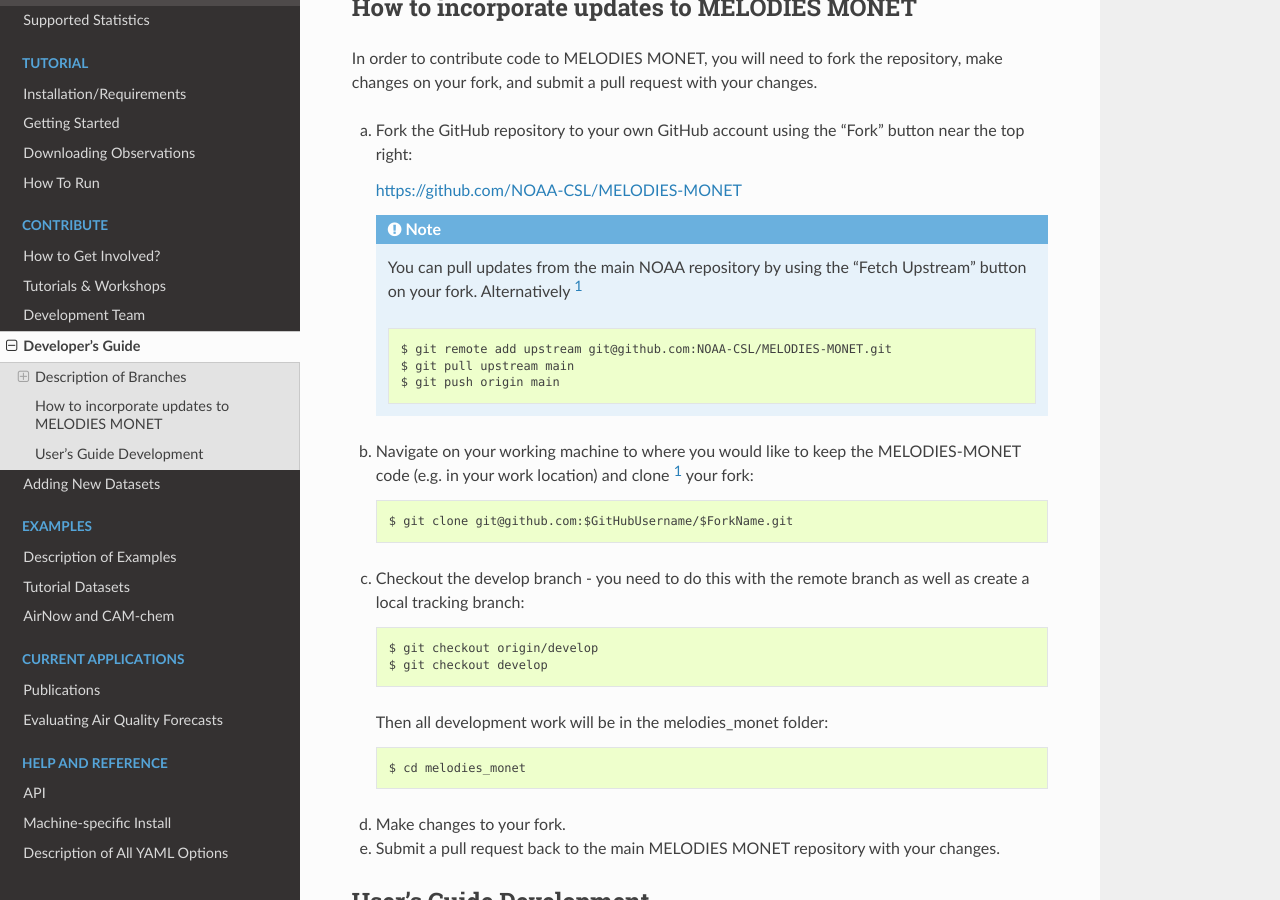
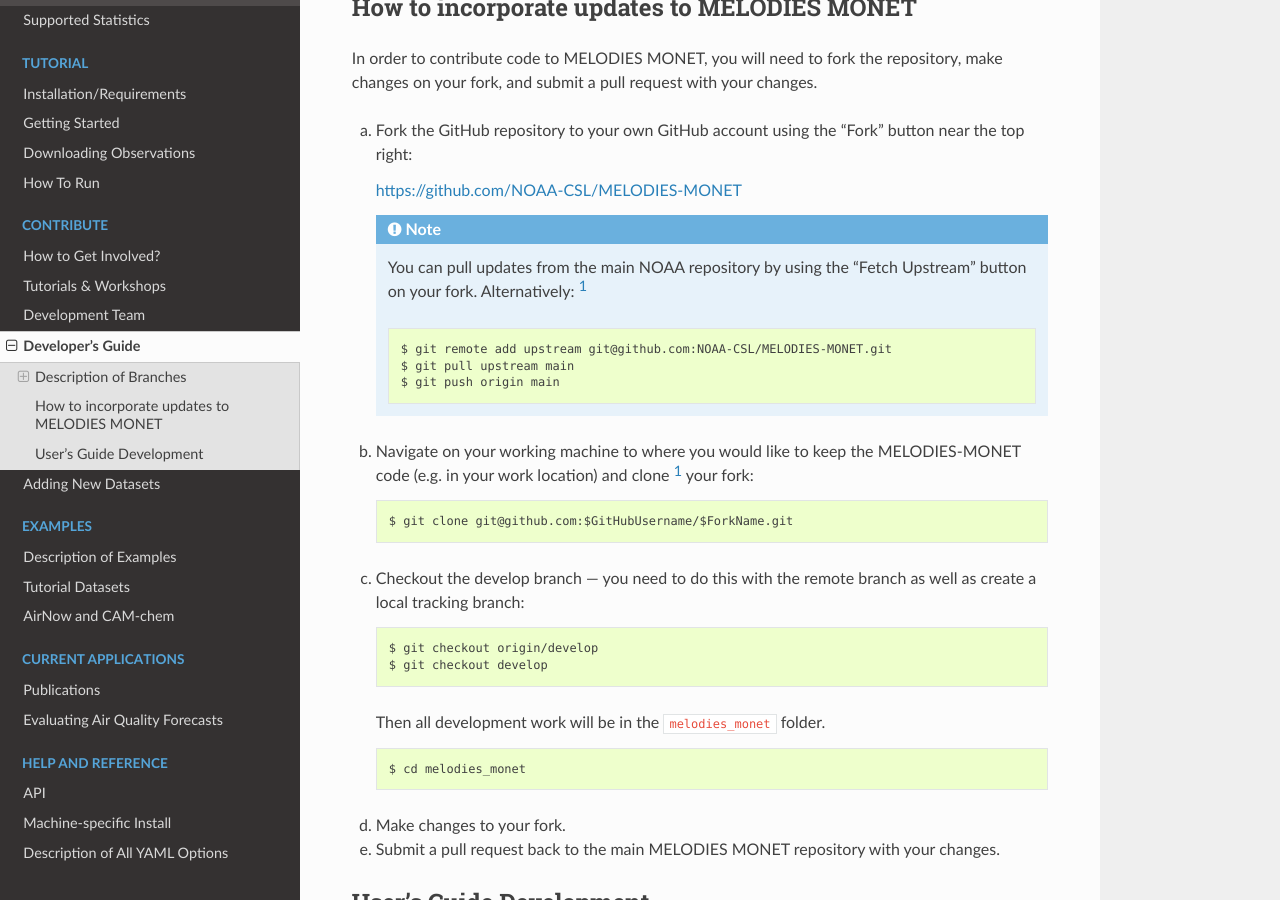
Before and after one commit to NOAA-CSL/MELODIES-MONET, a Sphinx documentation site: the page built from docs/develop/developers_guide.rst, in a window 1280 px wide and 900 px high, scrolled down 955 px. Built offline with Sphinx 7.4.7 and the Read the Docs theme 2.0.0, drawn with Linux system fonts in a browser that asks for light colours; pages that are not in the unit, such as notebooks, are missing from menus.

Commit message:
formatting

```diff
--- a/docs/develop/developers_guide.rst
+++ b/docs/develop/developers_guide.rst
@@ -74,12 +74,13 @@
 
        $ git clone git@github.com:$GitHubUsername/$ForkName.git
 
-(c) Checkout the develop branch - you need to do this with the remote branch as well as create a local tracking branch::
+(c) Checkout the develop branch --- you need to do this with the remote branch
+    as well as create a local tracking branch::
 
        $ git checkout origin/develop
        $ git checkout develop
 
-    Then all development work will be in the melodies_monet folder::
+    Then all development work will be in the ``melodies_monet`` folder. ::
 
        $ cd melodies_monet
 
```
Also changed, not shown: other parts of docs/develop/developers_guide.rst (+4 -4 lines).
